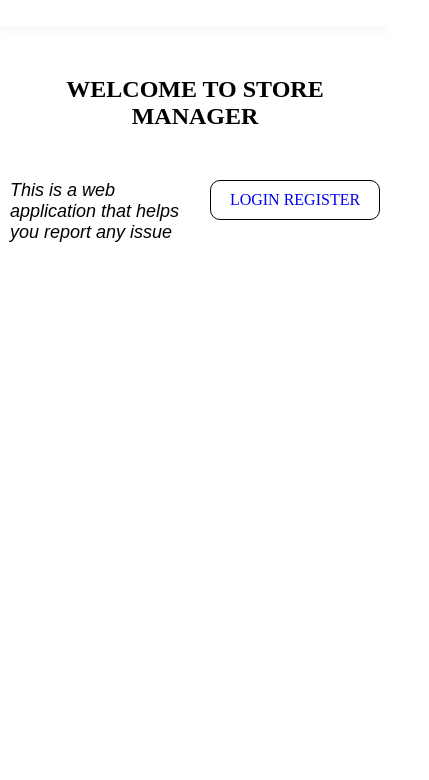
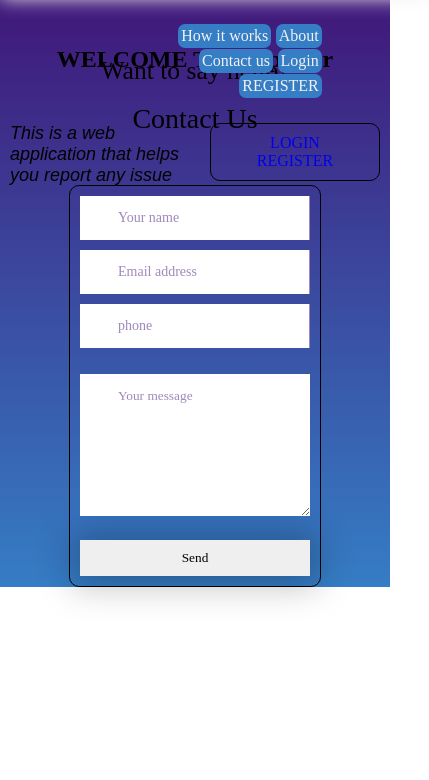
Before and after one commit to amaechi-chuks/iReporter, a plain HTML site: page UI/index.html in a window 390 px wide. Shown: the part 64-844 px from the top of the page, 429 px wide, since content can reach past the window. Drawn offline with Linux system fonts and the light colour scheme.

Commit message:
feature: add a responsive navbar menu

```diff
--- a/UI/assets/css/responsive.css
+++ b/UI/assets/css/responsive.css
@@ -59,11 +59,32 @@ RESPONSIVE STYLING
     }
   }
 
-  @media only screen and (min-width:1000px){
+  @media(max-width: 768px) {
+    html,
+    body {
+      margin: 0;
+      padding: 0;
+    }
+
+    .contact {
+      height: auto;
+    }
+    .contact__form {
+      padding: 0;
+    }
+}
+
+@media(max-width: 425px) {
+    .input--group {
+        height: auto;
+        background: transparent;
+        flex-direction: column;
+      }
+    input.form--control {
+      background-color: #ffff;
+      margin-bottom: 10px;
+    }
 
 
 
-    .vl { /*vertical line*/
-        display: block;
-    }
 }
--- a/UI/assets/css/style.css
+++ b/UI/assets/css/style.css
@@ -14,17 +14,19 @@ stylesheet for the application
     /* font-size: 62.5%; */
     overflow-x: hidden;
     font-family: Raleway;
+    width: 100vw
   }
 
   /* header */
 
 header{
     background-color: #fff;
-    width: 100%;
-    height: 90px;
+    width: 110%;
+    height: 60px;
     position: sticky;
     top:0px;
     box-shadow: 0 2px 20px #f2f2f2;
+    z-index: 1;
 }
 
 header .header-brand{
@@ -39,12 +41,32 @@ header .header-brand{
 header .header-brand span{
     color: #d32f2f;
 }
+header .main-list{
+    color:#1c7f7f;
+    font-size: 100%;
+    font-weight:100px;
+    font-family: Satisfy;
+    display: block;
+    text-align: right;
+    width: 50%;
+    padding-top: 30px;
+    padding-left: 20px;
+}
+.main-list .list-items {
+    list-style: none;
+    display: inline-block;
+    border: 3px  #357dc5  solid;
+    background:  #357dc5;
+    color: #f2f2f2;
+    border-radius: 7px;
+
+}
 /** Header styling ends here **/
 
 /** style Application intro **/
-.container {
+.container-section {
    background: whitesmoke;
-    height: 100%;
+    height: 50%;
   }
 
   .welcome-area {
@@ -53,6 +75,7 @@ header .header-brand span{
     top: 0;
     left: 0;
     background: lightblue;
+    background-repeat: no-repeat;
     position: absolute;
   }
 
@@ -88,9 +111,16 @@ header .header-brand span{
     width: 600px;
   }
 
-  .login-div,
-  .add-to-cart-div {
+  .login-div {
     flex: 1;
+
+  }
+  .login-intro {
+      padding: 10px;
+      display: block;
+  }
+  .login-intro  a {
+      padding: 10px;
   }
 
   form {
@@ -104,6 +134,125 @@ header .header-brand span{
 
 }
 
+/* contact styling */
+.contact {
+    padding: 60px 0 0 0;
+
+    /* height: 82rem; */
+  }
+  .gradient {
+    background-image: linear-gradient(to bottom, #401779 0%, #357dc5 100%);
+    background-repeat: repeat;
+  }
+
+  .contact__form {
+    padding: 0 188px;
+  }
+
+  .contact__headline,
+  .contact__title {
+    text-align: center;
+  }
+
+  .contact__headline {
+    font-size: 1.6rem;
+    line-height: 1.9rem;
+  }
+
+  .contact__title {
+    font-size: 28px;
+    line-height: 33px;
+    padding: 16px 0 50px 0;
+  }
+
+  .contact__form>form {
+    width: 70%;
+  }
+
+  .input--group {
+    height: 50px;
+    background-color: #ffffff;
+    border-radius: 3px;
+    display: flex;
+  }
+
+  .form--control {
+    font-size: 14px;
+    width: 100%;
+    line-height: 16px;
+    border-radius: 0%;
+    background: transparent;
+    z-index: 10;
+    border: none;
+    border-right: 1px solid;
+  }
+
+  .text__area {
+    margin: 16px 0 24px 0;
+  }
+
+  .text__area textarea {
+    height: 142px;
+    border: none;
+  }
+
+  .form--control,
+  textarea.form-control {
+    color: rgba(64, 18, 117, 0.5);
+    outline: none;
+    padding: 14px 0 14px 38px;
+    width: 100%;
+  }
+
+  .form--control::placeholder,
+  textarea::placeholder {
+    /* Chrome, Firefox, Opera, Safari 10.1+ */
+    color: rgba(64, 18, 117, 0.5);
+    /* opacity: 1; */
+    /* Firefox */
+  }
+
+  .form--control::placeholder,
+  textarea:-ms-input-placeholder {
+    /* Internet Explorer 10-11 */
+    color: rgba(64, 18, 117, 0.5);
+  }
+
+  .form--control::placeholder,
+  textarea::-ms-input-placeholder {
+    /* Microsoft Edge */
+    color: rgba(64, 18, 117, 0.5);
+  }
+  .p--0 {
+    padding: 0;
+  }
+
+  .text--color--grey {
+    color: #828282;
+  }
+  .text--color--white {
+    color: #ffffff transparent;
+
+  }
+  .btn {
+    padding: 10px 16px !important;
+    -webkit-box-shadow: 0px 2px 35px 8px rgba(0, 0, 0, 0.25);
+    -moz-box-shadow: 0px 2px 35px 8px rgba(0, 0, 0, 0.25);
+    box-shadow: 0px 2px 35px 8px rgba(0, 0, 0, 0.25);
+    border: none;
+  }
+  .btn--block {
+    display: block;
+    width: 100%;
+  }
+  .container {
+    width: 100%;
+    padding-right: 15px;
+    padding-left: 15px;
+    margin-right: auto;
+    margin-left: auto;
+  }
+
 
   /* Linkss */
 
--- a/UI/index.html
+++ b/UI/index.html
@@ -15,21 +15,29 @@
 
 <body>
     <header>
-        <a href="index.html" class="header-brand"><span>i</span>Reporter</a>
+        <a href="index.html" class="header-brand"><span>i</span>Reporter</a> <span>
+        <ul class="main-list">
+            <li class="list-items">How it works</li>
+            <li class="list-items">About</li>
+            <li class="list-items">Contact us</li>
+            <li class="list-items">Login</li>
+            <li class="list-items">REGISTER</li>
+        </ul>
+    </span>
     </header>
 
     <main>
         <section class="body-section">
-            <div class="container">
+            <div class="container-section">
                 <div class="welcome-area">
                     <div class="content">
-                        <h1><strong>WELCOME TO STORE MANAGER</strong></h1>
+                        <h1><strong>WELCOME TO iReporter</strong></h1>
                         <div class="login-area">
                             <div class="app-intro">
 
                             </div>
                             <div class="login-div">
-                                <form action="add-to-cart.html">
+                                <form class="login-intro">
                                     <a href="#">LOGIN</a> <span><a href="#">REGISTER</a></span>
 
                                 </form>
@@ -39,6 +47,38 @@
                 </div>
             </div>
         </section>
+        <section class="contact gradient">
+            <div class="container">
+                <div class="contact__headline text--color--white">Want to say hello?</div>
+                <div class="contact__title text--color--white">Contact Us</div>
+                <div class="contact__form">
+                    <form action="#" method="POST" role="form">
+                        <!-- group inputs -->
+                        <div class="input--group">
+                            <input type="text" class="form-control form--control" placeholder="Your name">
+                            <input type="text" class="form-control form--control" placeholder="Email address">
+                            <input type="text" class="form-control form--control" placeholder="phone">
+                        </div>
+
+                        <!-- textarea -->
+                        <div class="text__area p--0">
+                            <textarea name="" id="input${1/(\w+)/\u\1/g}" class="form-control" rows="3" required="required"
+                                placeholder="Your message"></textarea>
+                        </div>
+
+                        <!-- submit button -->
+                        <div class="contact__submit">
+                            <button type="submit" class="btn btn--block bg--color--grey text--color--white">
+                                <span>Send</span>
+                            </button>
+
+                        </div>
+                    </form>
+                </div>
+
+            </div>
+
+        </section>
     </main>
     <script src="assets/js/main.js"></script>
 </body>
```
